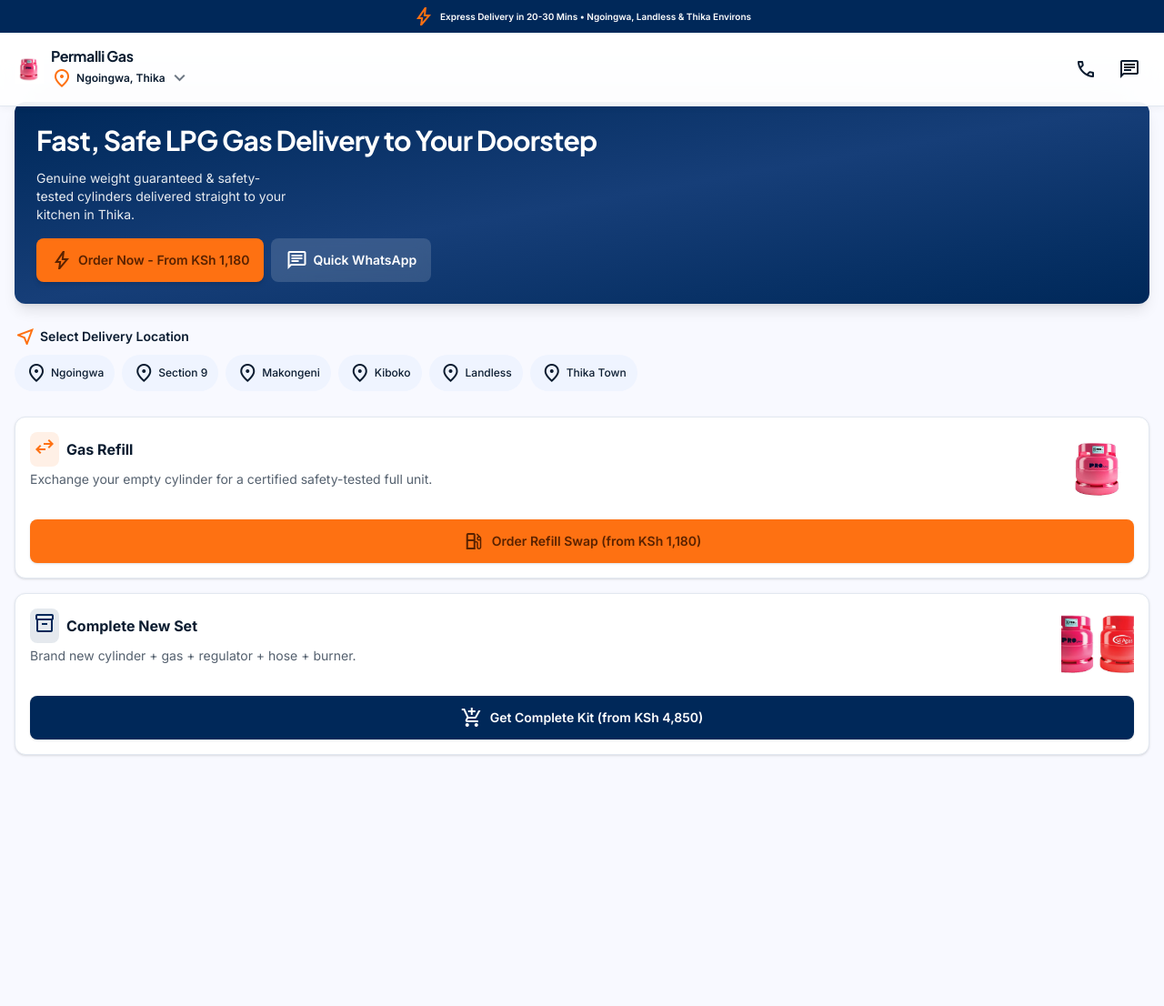
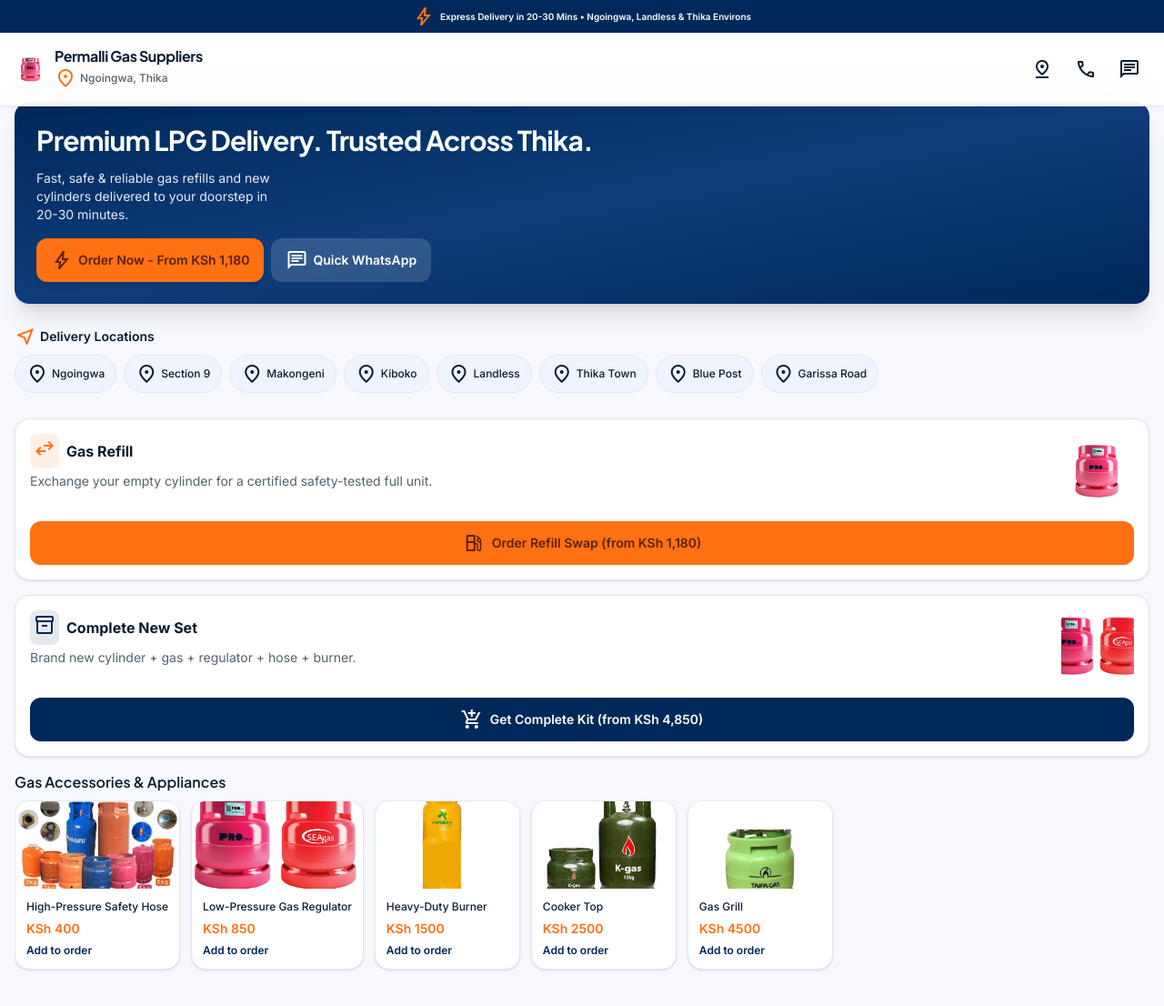
Before and after one commit to its-muchiri/buildans-gas-prototype, a Next.js app: page / in a window 1280 px wide. Shown: the top 1106 px of the page at 91% size. Before the commit the page ends 926 px from the top, so only its background shows below. Built offline with nearby package versions, Linux system fonts and the light colour scheme.

Commit message:
Enhance premium UI: add map pin, dark/light mode polish, more products, rename branding

```diff
--- a/src/app/page.tsx
+++ b/src/app/page.tsx
@@ -1,6 +1,6 @@
 import Link from "next/link";
 import Image from "next/image";
-import { ESTATES, BUSINESS } from "@/config/catalog";
+import { ESTATES, BUSINESS, ACCESSORIES } from "@/config/catalog";
 
 export default function HomePage() {
   const whatsappUrl = `https://wa.me/${BUSINESS.whatsapp.replace("+", "")}?text=Hello%20Permalli%20Gas%2C%20I%20need%20a%20cylinder%20refill`;
@@ -8,8 +8,8 @@
 
   return (
     <div className="bg-[var(--background)] font-sans text-[var(--foreground)] flex flex-col min-h-screen transition-colors">
-      <header className="fixed top-0 w-full z-50 pt-safe bg-[var(--surface)]/90 backdrop-blur-xl shadow-[0_1px_8px_rgba(11,28,48,0.06)] dark:shadow-[0_1px_8px_rgba(0,0,0,0.3)] border-b border-[var(--border)]">
-        <div className="bg-[#002859] dark:bg-[#1e293b] text-white px-4 py-1.5 flex items-center justify-between text-center">
+      <header className="fixed top-0 w-full z-50 pt-safe bg-[var(--surface)]/90 backdrop-blur-xl shadow-[0_1px_8px_rgba(11,28,48,0.06)] dark:shadow-[0_1px_8px_rgba(0,0,0,0.4)] border-b border-[var(--border)]">
+        <div className="bg-[#002859] dark:bg-gradient-to-r dark:from-slate-900 dark:to-slate-800 text-white px-4 py-1.5 flex items-center justify-between text-center">
           <div className="flex items-center justify-center gap-1.5 w-full">
             <span className="material-symbols-outlined text-[#FE7112] text-sm leading-none">bolt</span>
             <p className="text-[10px] font-semibold text-white truncate">
@@ -21,23 +21,30 @@
           <div className="flex items-center gap-2">
             <Image
               alt="Permalli Gas Suppliers Logo"
-              className="h-8 w-auto object-contain"
+              className="h-9 w-auto object-contain rounded-lg"
               src="/img/pro gas.jpg"
-              width={40}
-              height={32}
+              width={44}
+              height={36}
             />
             <div className="flex flex-col">
               <span className="font-headline text-base font-bold text-[var(--foreground)] tracking-tight leading-none">
-                Permalli Gas
+                Permalli Gas Suppliers
               </span>
-              <div className="flex items-center gap-1 text-[var(--foreground)] text-xs mt-1">
+              <div className="flex items-center gap-1 text-[var(--foreground)]/70 text-xs mt-1">
                 <span className="material-symbols-outlined text-[#FE7112] text-sm leading-none">location_on</span>
-                <span className="font-semibold">Ngoingwa, Thika</span>
-                <span className="material-symbols-outlined text-[var(--foreground)]/60 text-xs leading-none">expand_more</span>
+                <span className="font-medium">Ngoingwa, Thika</span>
               </div>
             </div>
           </div>
           <div className="flex items-center gap-1">
+            <Link
+              href="https://www.google.com/maps?q=Ngoingwa+Thika+Kenya"
+              target="_blank"
+              className="w-11 h-11 rounded-full flex items-center justify-center text-[var(--foreground)] relative hover:bg-[var(--surface-variant)] transition-colors"
+              aria-label="Open location on map"
+            >
+              <span className="material-symbols-outlined text-lg leading-none">pin_drop</span>
+            </Link>
             <Link
               href={callUrl}
               className="w-11 h-11 rounded-full flex items-center justify-center text-[var(--foreground)] relative hover:bg-[var(--surface-variant)] transition-colors"
@@ -55,25 +62,25 @@
       </header>
       <main className="flex-1 flex flex-col relative w-full pt-28 pb-24">
         <div className="flex flex-col w-full gap-6 px-4">
-          <div className="relative overflow-hidden rounded-xl bg-gradient-to-br from-[#002859] via-[#163e78] to-[#002859] dark:from-slate-900 dark:via-slate-800 dark:to-slate-900 text-white p-6 shadow-lg">
+          <div className="relative overflow-hidden rounded-2xl bg-gradient-to-br from-[#002859] via-[#0f3d7a] to-[#002859] dark:from-slate-900 dark:via-slate-800 dark:to-slate-900 text-white p-6 shadow-xl">
             <div className="relative z-10 flex flex-col gap-3">
               <h1 className="font-headline text-2xl md:text-3xl font-bold leading-tight tracking-tight">
-                Fast, Safe LPG Gas Delivery to Your Doorstep
+                Premium LPG Delivery. Trusted Across Thika.
               </h1>
               <p className="text-sm text-white/90 max-w-[280px]">
-                Genuine weight guaranteed & safety-tested cylinders delivered straight to your kitchen in Thika.
+                Fast, safe & reliable gas refills and new cylinders delivered to your doorstep in 20-30 minutes.
               </p>
               <div className="flex flex-col sm:flex-row gap-2 pt-1">
                 <Link
                   href="/order/configure"
-                  className="flex items-center justify-center gap-1.5 bg-[#FE7112] text-[#5a2200] font-semibold text-sm px-4 py-3 rounded-lg shadow-md active:scale-95 transition-all text-center"
+                  className="flex items-center justify-center gap-1.5 bg-[#FE7112] text-[#5a2200] font-semibold text-sm px-4 py-3 rounded-xl shadow-md active:scale-95 transition-all text-center"
                 >
                   <span className="material-symbols-outlined text-base">bolt</span>
                   Order Now - From KSh 1,180
                 </Link>
                 <Link
                   href={whatsappUrl}
-                  className="flex items-center justify-center gap-1.5 bg-white/15 backdrop-blur-sm text-white font-semibold text-sm px-4 py-3 rounded-lg active:scale-95 transition-all text-center"
+                  className="flex items-center justify-center gap-1.5 bg-white/15 backdrop-blur-sm text-white font-semibold text-sm px-4 py-3 rounded-xl active:scale-95 transition-all text-center"
                 >
                   <span className="material-symbols-outlined text-base">chat</span>
                   Quick WhatsApp
@@ -86,14 +93,14 @@
             <div className="flex items-center justify-between">
               <span className="font-semibold text-sm text-[var(--foreground)] flex items-center gap-1">
                 <span className="material-symbols-outlined text-[#FE7112] text-base">near_me</span>
-                Select Delivery Location
+                Delivery Locations
               </span>
             </div>
             <div className="flex items-center gap-2 overflow-x-auto pb-1 no-scrollbar">
-              {ESTATES.slice(0, 6).map((estate) => (
+              {ESTATES.slice(0, 8).map((estate) => (
                 <button
                   key={estate.id}
-                  className="shrink-0 flex items-center gap-1 px-3 py-2 rounded-full bg-[var(--surface-variant)] text-[var(--foreground)] text-xs font-medium hover:opacity-90 transition-colors"
+                  className="shrink-0 flex items-center gap-1 px-3 py-2 rounded-full bg-[var(--surface-variant)] text-[var(--foreground)] text-xs font-medium hover:opacity-90 transition-colors border border-[var(--border)]"
                 >
                   <span className="material-symbols-outlined text-xs">location_on</span>
                   {estate.name}
@@ -103,7 +110,7 @@
           </div>
 
           <div className="flex flex-col gap-4">
-            <div className="bg-[var(--surface)] rounded-xl p-4 shadow-sm flex flex-col gap-3 border border-[var(--border)]">
+            <div className="bg-[var(--surface)] rounded-2xl p-4 shadow-sm flex flex-col gap-3 border border-[var(--border)]">
               <div className="flex items-start justify-between gap-3">
                 <div className="flex-1">
                   <div className="flex items-center gap-2">
@@ -117,23 +124,23 @@
                   </p>
                 </div>
                 <Image
-                  className="w-20 h-20 rounded-lg object-cover bg-[var(--surface-variant)] shrink-0"
+                  className="w-20 h-20 rounded-xl object-cover bg-[var(--surface-variant)] shrink-0"
                   src="/img/pro gas.jpg"
-                  alt="Gas cylinder"
+                  alt="Gas cylinder refill"
                   width={80}
                   height={80}
                 />
               </div>
               <Link
                 href="/order/configure?mode=refill"
-                className="w-full mt-1 bg-[#FE7112] hover:bg-[#F46A06] text-[#5a2200] font-semibold text-sm py-3 rounded-lg shadow-sm active:scale-95 transition-all flex items-center justify-center gap-2"
+                className="w-full mt-1 bg-[#FE7112] hover:bg-[#F46A06] text-[#5a2200] font-semibold text-sm py-3 rounded-xl shadow-sm active:scale-95 transition-all flex items-center justify-center gap-2"
               >
                 <span className="material-symbols-outlined text-base">local_gas_station</span>
                 Order Refill Swap (from KSh 1,180)
               </Link>
             </div>
 
-            <div className="bg-[var(--surface)] rounded-xl p-4 shadow-sm flex flex-col gap-3 border border-[var(--border)]">
+            <div className="bg-[var(--surface)] rounded-2xl p-4 shadow-sm flex flex-col gap-3 border border-[var(--border)]">
               <div className="flex items-start justify-between gap-3">
                 <div className="flex-1">
                   <div className="flex items-center gap-2">
@@ -147,7 +154,7 @@
                   </p>
                 </div>
                 <Image
-                  className="w-20 h-20 rounded-lg object-cover bg-[var(--surface-variant)] shrink-0"
+                  className="w-20 h-20 rounded-xl object-cover bg-[var(--surface-variant)] shrink-0"
                   src="/img/images (2).jpg"
                   alt="Complete gas set"
                   width={80}
@@ -156,11 +163,38 @@
               </div>
               <Link
                 href="/order/configure?mode=new_set"
-                className="w-full mt-1 bg-[#002859] dark:bg-[#4d7cfe] hover:opacity-90 text-white font-semibold text-sm py-3 rounded-lg shadow-sm active:scale-95 transition-all flex items-center justify-center gap-2"
+                className="w-full mt-1 bg-[#002859] dark:bg-[#4d7cfe] hover:opacity-90 text-white font-semibold text-sm py-3 rounded-xl shadow-sm active:scale-95 transition-all flex items-center justify-center gap-2"
               >
                 <span className="material-symbols-outlined text-base">add_shopping_cart</span>
                 Get Complete Kit (from KSh 4,850)
               </Link>
+            </div>
+
+            <div className="flex flex-col gap-2">
+              <h3 className="font-headline text-base font-semibold text-[var(--foreground)]">Gas Accessories & Appliances</h3>
+              <div className="flex gap-3 overflow-x-auto no-scrollbar pb-1">
+                {ACCESSORIES.map((item) => (
+                  <div key={item.id} className="min-w-[160px] bg-[var(--surface)] rounded-2xl border border-[var(--border)] shadow-sm overflow-hidden">
+                    <Image
+                      src={item.image}
+                      alt={item.name}
+                      width={160}
+                      height={120}
+                      className="w-full h-24 object-cover"
+                    />
+                    <div className="p-3 flex flex-col gap-1.5">
+                      <span className="text-xs font-medium text-[var(--foreground)] line-clamp-2">{item.name}</span>
+                      <span className="text-sm font-semibold text-[#FE7112]">KSh {item.price}</span>
+                      <Link
+                        href="/order/configure"
+                        className="text-xs font-semibold text-[#002859] dark:text-[#4d7cfe] hover:underline"
+                      >
+                        Add to order
+                      </Link>
+                    </div>
+                  </div>
+                ))}
+              </div>
             </div>
           </div>
         </div>
--- a/src/config/catalog.ts
+++ b/src/config/catalog.ts
@@ -28,8 +28,9 @@
 export const ACCESSORIES = [
   { id: "hose", name: "High-Pressure Safety Hose", price: 400, image: "/img/images (1).jpg" },
   { id: "regulator", name: "Low-Pressure Gas Regulator", price: 850, image: "/img/images (2).jpg" },
-  { id: "burner", name: "Heavy-Duty Burner", price: 0, image: "/img/images (3).jpg" },
-  { id: "cookertop", name: "Cooker Top", price: 0, image: "/img/images (4).jpg" },
+  { id: "burner", name: "Heavy-Duty Burner", price: 1500, image: "/img/images (3).jpg" },
+  { id: "cookertop", name: "Cooker Top", price: 2500, image: "/img/images (4).jpg" },
+  { id: "grill", name: "Gas Grill", price: 4500, image: "/img/images (5).jpg" },
 ] as const;
 
 export const CYLINDER_PRICES = {
```
